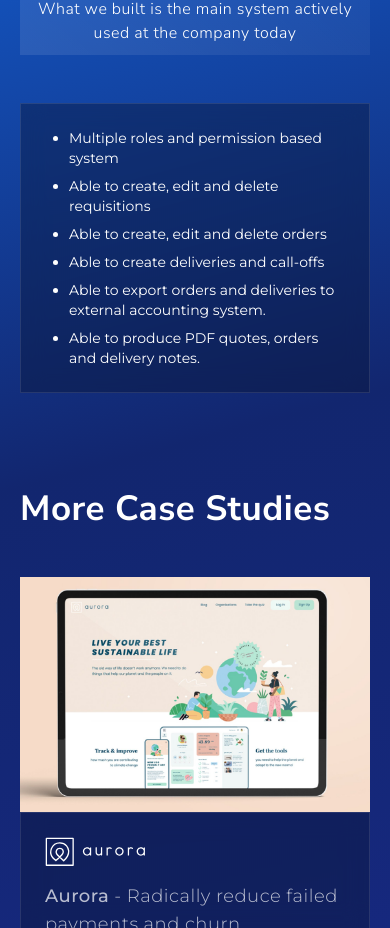
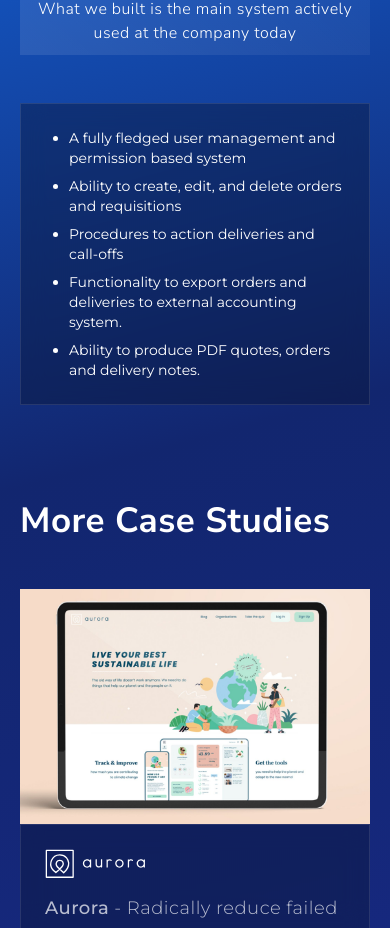
Before and after one commit to bluebirddev/site, a Next.js app: page /case-studies/raubex in a window 390 px wide. Shown: the part 6133-7061 px from the top of the page. Built offline with nearby package versions, Linux system fonts and the light colour scheme.

Commit message:
More small updates

```diff
--- a/src/app/_sections/ClientTestimonials.tsx
+++ b/src/app/_sections/ClientTestimonials.tsx
@@ -21,7 +21,7 @@ const blocks = [
         title: 'Group CEO, Ambermacs PTY LTD',
         icon: philip,
         testimonial:
-            "We've used Bluebird for three of our company websites and have been impressed with the speed and quality of work. They built a website for our macadamia factory in White River, a community portal for our growers, and finally most recently has produced an excellent website for our newly launched macadamia milk. All three websites were understood by Bluebird intuitively and executed professionally and in a timely manner. I would definitely recommend them!",
+            "We've used Bluebird on multiple occasions and have been impressed with the speed and quality of work. All three websites and community portals were understood by Bluebird intuitively, executed professionally, and in a timely manner. I would definitely recommend them !",
     },
     {
         person: 'Danielle Laity',
@@ -56,14 +56,13 @@ export function ClientTestimonials() {
                 </h2>
             </div>
             <Carousel
-                // eslint-disable-next-line react/display-name
                 items={blocks.map((block, i) => (
                     <Fragment key={i}>
                         <>
                             <p className="text-left max-w-full whitespace-normal flex-1 overflow-y-auto">
                                 {block.testimonial}
                             </p>
-                            <div className="mt-auto flex lg:flex-row flex-col w-full gap-x-6 lg:items-center lg:pt-0 pt-12">
+                            <div className="mt-auto flex lg:flex-row flex-col w-full gap-x-6 lg:items-center lg:pt-0 pt-8">
                                 <div className="h-16 min-w-[64px] rounded-full relative overflow-hidden">
                                     <Image
                                         src={block.icon}
--- a/src/app/case-studies/raubex/page.tsx
+++ b/src/app/case-studies/raubex/page.tsx
@@ -104,12 +104,11 @@ const caseStudy: CaseStudy = {
     achieved: {
         heading: 'What we built is the main system actively used at the company today',
         list: [
-            <>Multiple roles and permission based system</>,
-            <>Able to create, edit and delete requisitions</>,
-            <>Able to create, edit and delete orders</>,
-            <>Able to create deliveries and call-offs</>,
-            <>Able to export orders and deliveries to external accounting system.</>,
-            <>Able to produce PDF quotes, orders and delivery notes.</>,
+            <>A fully fledged user management and permission based system</>,
+            <>Ability to create, edit, and delete orders and requisitions</>,
+            <>Procedures to action deliveries and call-offs</>,
+            <>Functionality to export orders and deliveries to external accounting system.</>,
+            <>Ability to produce PDF quotes, orders and delivery notes.</>,
         ],
     },
 }
--- a/src/components/carousel.tsx
+++ b/src/components/carousel.tsx
@@ -40,7 +40,7 @@ export function Carousel({ items }: { items: ReactNode[] }) {
                     <ChevronRightIcon className="h-8 text-primary" />
                 </button>
             </div>
-            <div className="whitespace-nowrap w-full transition duration-700 ease-out relative h-[600px] sm:h-[500px] lg:h-[400px]">
+            <div className="whitespace-nowrap w-full transition duration-700 ease-out relative h-[554px] sm:h-[440px] lg:h-[330px]">
                 {items.map((item, itemIndex) => {
                     const adjustedItemIndex = getIndex(itemIndex - index, items.length)
 
```
Also changed, not shown: src/images/case-studies/aurora/main.png.
